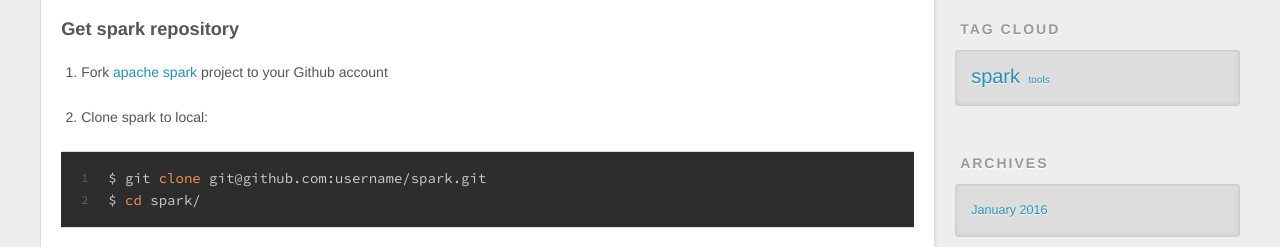
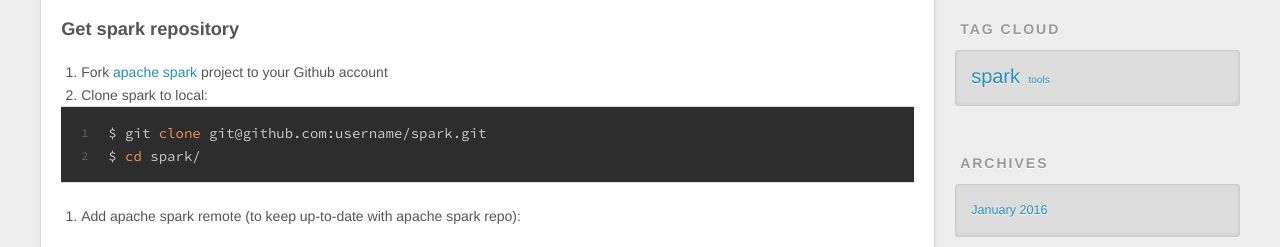
Before and after one commit to linbojin/linbojin.github.io, a plain HTML site: page 2016/01/09/Reading-Spark-Souce-Code-in-IntelliJ-IDEA/index.html in a window 1280 px wide. Shown: the part 479-726 px from the top of the page. Drawn offline with nearby package versions, Linux system fonts and the light colour scheme.

Commit message:
Site updated: 2016-01-09 20:41:15

```diff
--- a/2016/01/09/Reading-Spark-Souce-Code-in-IntelliJ-IDEA/index.html
+++ b/2016/01/09/Reading-Spark-Souce-Code-in-IntelliJ-IDEA/index.html
@@ -8,8 +8,7 @@
   <meta name="description" content="It’s a good choice to read spark souce code in IntelliJ IDEA. This tutorial introduces how to do it.
 Get spark repository
 Fork apache spark project to your Github account
-Clone spark to local:
- 12$ gi">
+Clone spark to local: 12$ git">
 <meta property="og:type" content="article">
 <meta property="og:title" content="Reading Spark Souce Code in IntelliJ IDEA">
 <meta property="og:url" content="https://linbojin.github.io/2016/01/09/Reading-Spark-Souce-Code-in-IntelliJ-IDEA/index.html">
@@ -17,16 +16,14 @@
 <meta property="og:description" content="It’s a good choice to read spark souce code in IntelliJ IDEA. This tutorial introduces how to do it.
 Get spark repository
 Fork apache spark project to your Github account
-Clone spark to local:
- 12$ gi">
-<meta property="og:updated_time" content="2016-01-09T12:37:08.000Z">
+Clone spark to local: 12$ git">
+<meta property="og:updated_time" content="2016-01-09T12:41:02.000Z">
 <meta name="twitter:card" content="summary">
 <meta name="twitter:title" content="Reading Spark Souce Code in IntelliJ IDEA">
 <meta name="twitter:description" content="It’s a good choice to read spark souce code in IntelliJ IDEA. This tutorial introduces how to do it.
 Get spark repository
 Fork apache spark project to your Github account
-Clone spark to local:
- 12$ gi">
+Clone spark to local: 12$ git">
 
     <link rel="alternate" href="/atom.xml" title="AILab" type="application/atom+xml">
 
@@ -98,8 +95,7 @@
         <p>It’s a good choice to read spark souce code in IntelliJ IDEA. This tutorial introduces how to do it.</p>
 <h3 id="Get_spark_repository"><a href="#Get_spark_repository" class="headerlink" title="Get spark repository"></a>Get spark repository</h3><ol>
 <li>Fork <a href="https://github.com/apache/spark" target="_blank" rel="external">apache spark</a> project to your Github account</li>
-<li><p>Clone spark to local:</p>
- <figure class="highlight bash"><table><tr><td class="gutter"><pre><span class="line">1</span><br><span class="line">2</span><br></pre></td><td class="code"><pre><span class="line">$ git <span class="built_in">clone</span> git@github.com:username/spark.git</span><br><span class="line">$ <span class="built_in">cd</span> spark/</span><br></pre></td></tr></table></figure>
+<li>Clone spark to local: <figure class="highlight bash"><table><tr><td class="gutter"><pre><span class="line">1</span><br><span class="line">2</span><br></pre></td><td class="code"><pre><span class="line">$ git <span class="built_in">clone</span> git@github.com:username/spark.git</span><br><span class="line">$ <span class="built_in">cd</span> spark/</span><br></pre></td></tr></table></figure>
 </li>
 </ol>
 <ol>
```
Also changed, not shown: index.html (+1 -2 lines).
